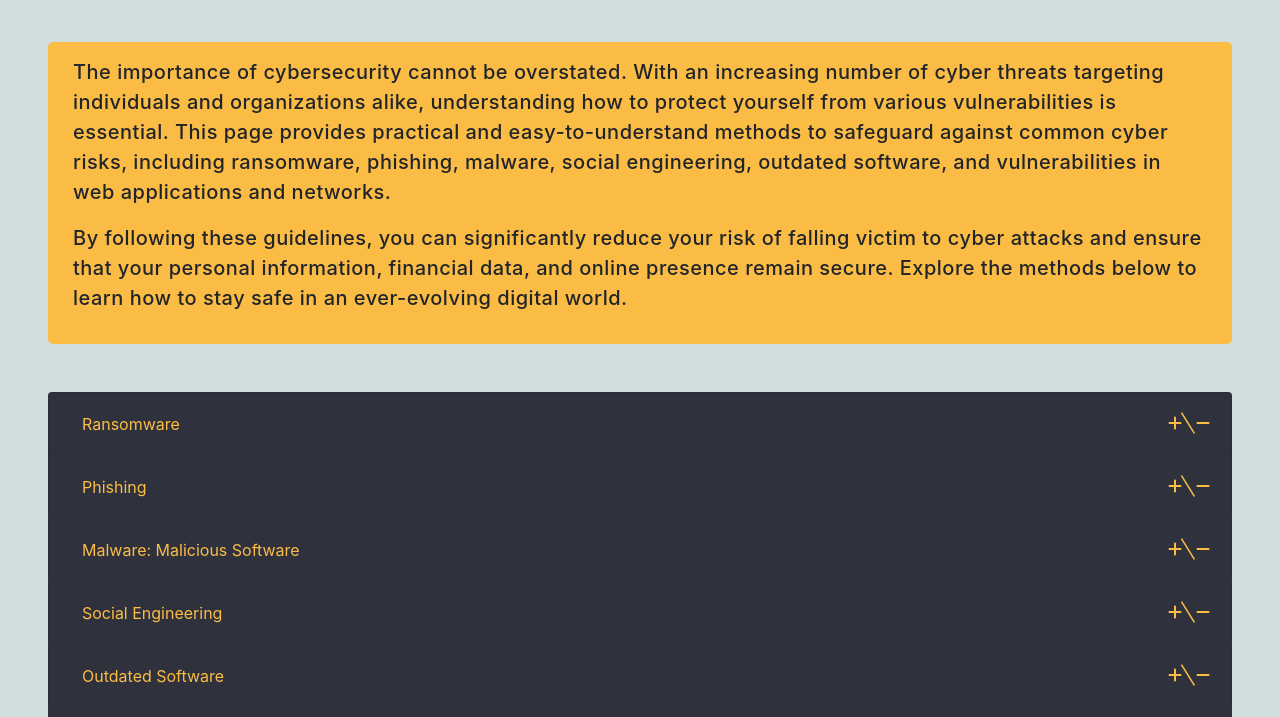
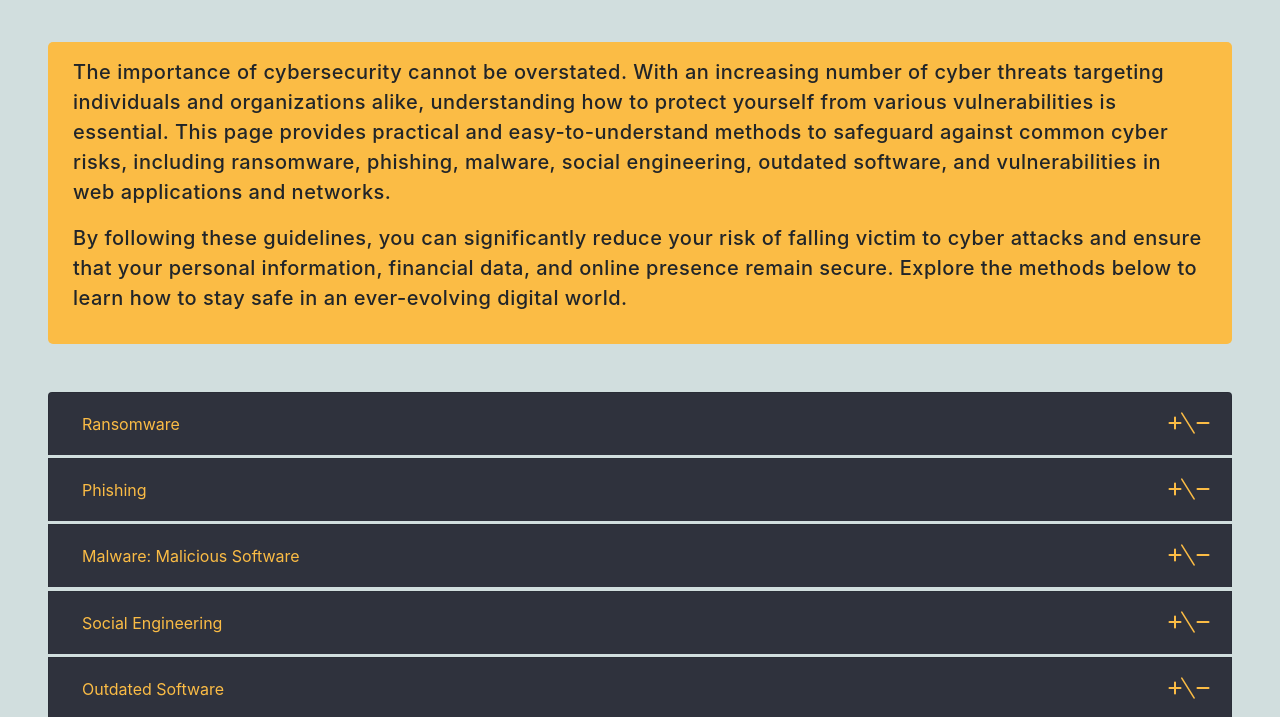
Before and after one commit to Oleksii-Al/web-shield, a plain HTML site: page methods.html in a window 1280 px wide. Shown: the part 62-779 px from the top of the page. Drawn offline with nearby package versions, Linux system fonts and the light colour scheme.

Commit message:
Add bottom margin to the accordion cards

```diff
--- a/assets/css/style.css
+++ b/assets/css/style.css
@@ -285,6 +285,12 @@ footer {
     border-radius: 5px;
 }
 
+.card {
+    margin-bottom: 0.2rem;
+}
+
+
+/*Resources*/
 .resources-cards .card {
     background-color: #30343F;
     color: #D1DEDE;
```
